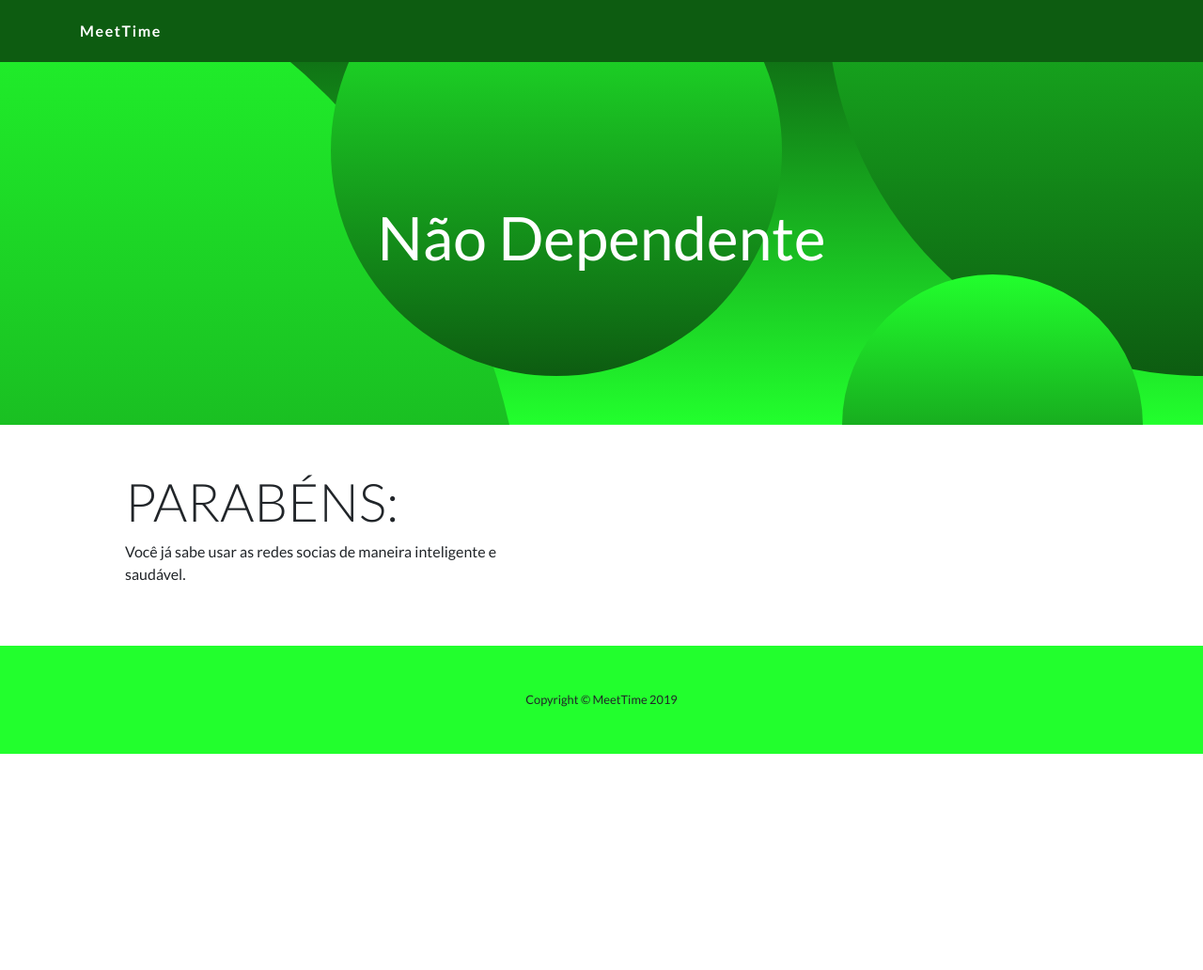
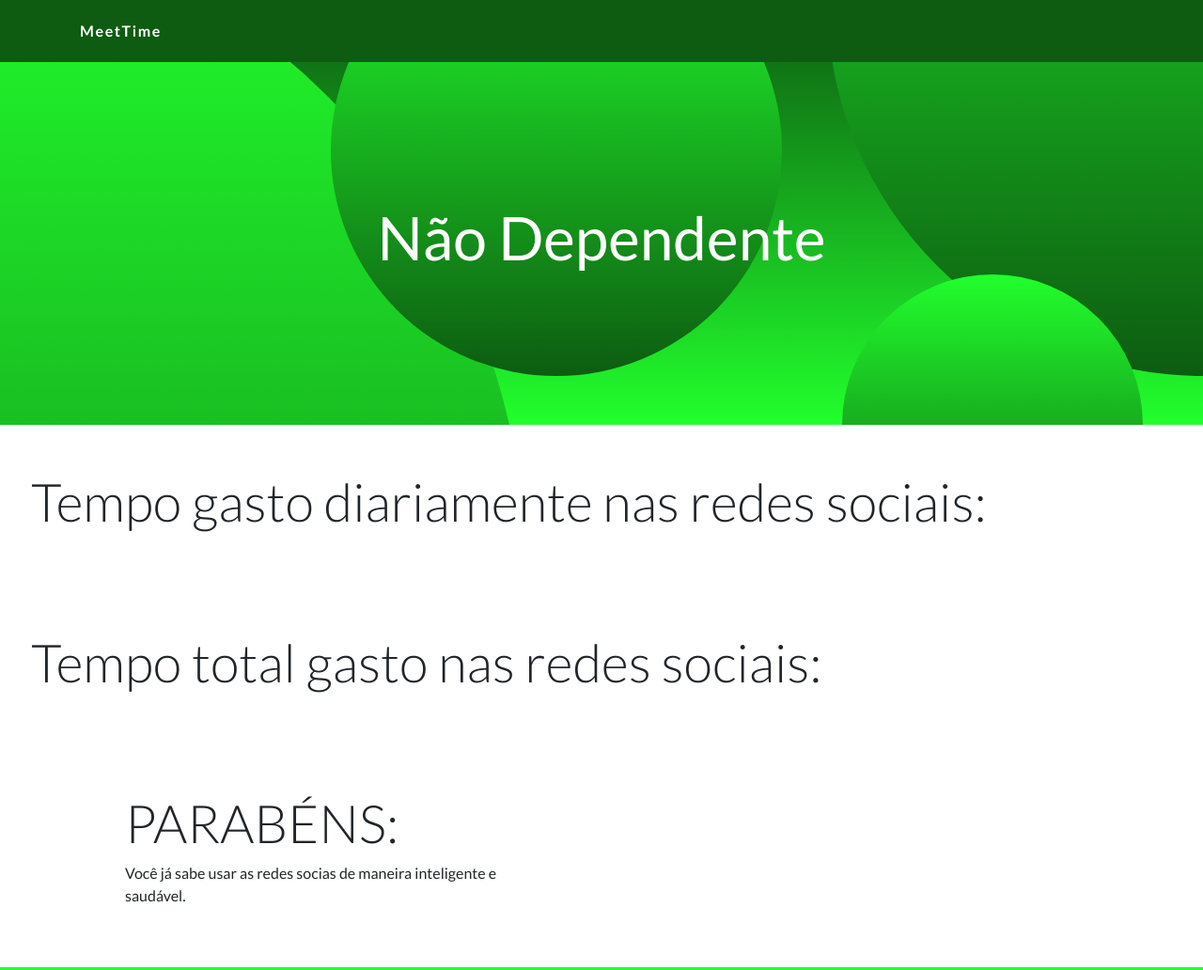
Before and after one commit to CassiaRamos/IHC, a website: page nao-dependente.html in a window 1280 px wide. Shown: the top 1032 px of the page at 94% size. Before the commit the page ends 802 px from the top, so only its background shows below. Drawn offline with Linux system fonts and the light colour scheme.

Commit message:
Melhorias

```diff
--- a/nao-dependente.html
+++ b/nao-dependente.html
@@ -57,6 +57,30 @@
     </header>
 
     <section>
+      <div class="container"></div>
+      <div class="row align-items-center">
+        <div id="">
+          <div class="p-5">
+            <h2 class="display-4">Tempo gasto diariamente nas redes sociais:</h2>
+          </div>
+        </div>
+      </div>
+      </div>
+    </section>
+
+    <section>
+      <div class="container"></div>
+      <div class="row align-items-center">
+        <div id="">
+          <div class="p-5">
+            <h2 class="display-4">Tempo total gasto nas redes sociais:</h2>
+          </div>
+        </div>
+      </div>
+      </div>
+    </section>
+
+    <section>
       <div class="container">
         <div class="row align-items-center">
           <div class="col-lg-6 order-lg-2">
```
Also changed, not shown: js/mainJs.js (+0 -8 lines), moderado.html (+12 -2 lines), muito-dependente.html (+24 -0 lines).
